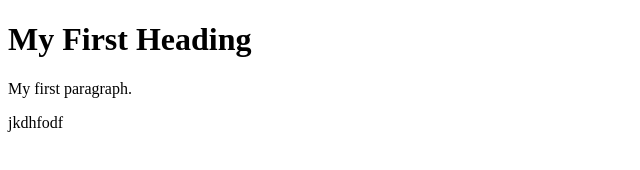
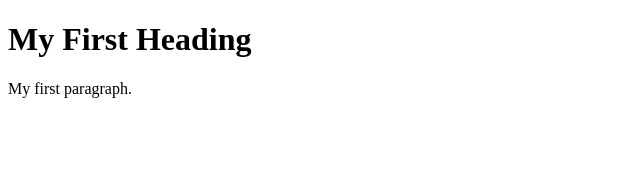
Before and after one commit to sahithi-14/Gitfirst, a plain HTML site: page index.html in a window 1280 px wide. Shown: the full height of the page, 0-640 px from the left. Drawn offline with Linux system fonts and the light colour scheme.

Commit message:
editting

```diff
--- a/index.html
+++ b/index.html
@@ -4,6 +4,5 @@
 
 <h1>My First Heading</h1>
 <p>My first paragraph.</p>
-<p>jkdhfodf</p>
 </body>
 </html>
```
